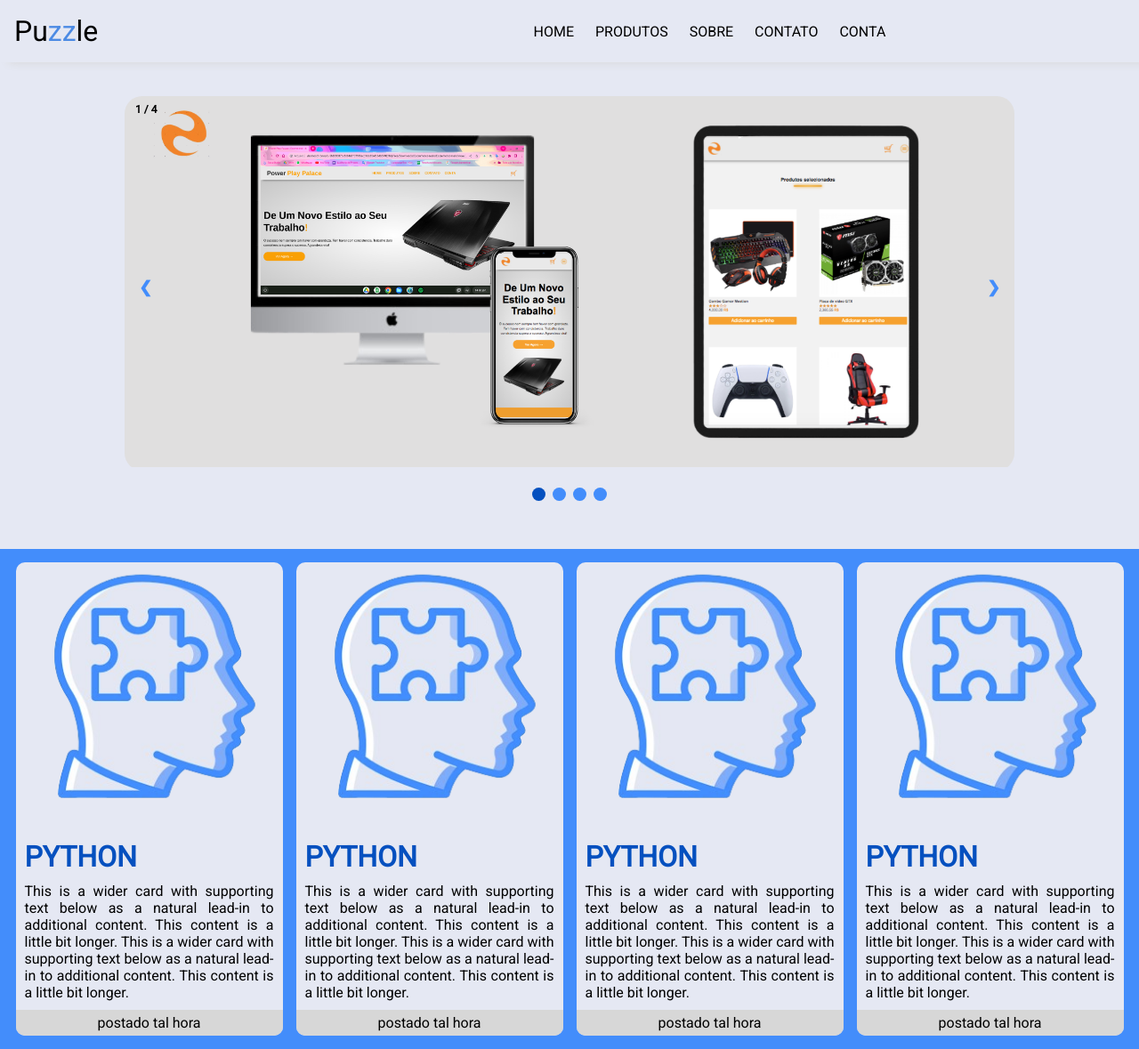
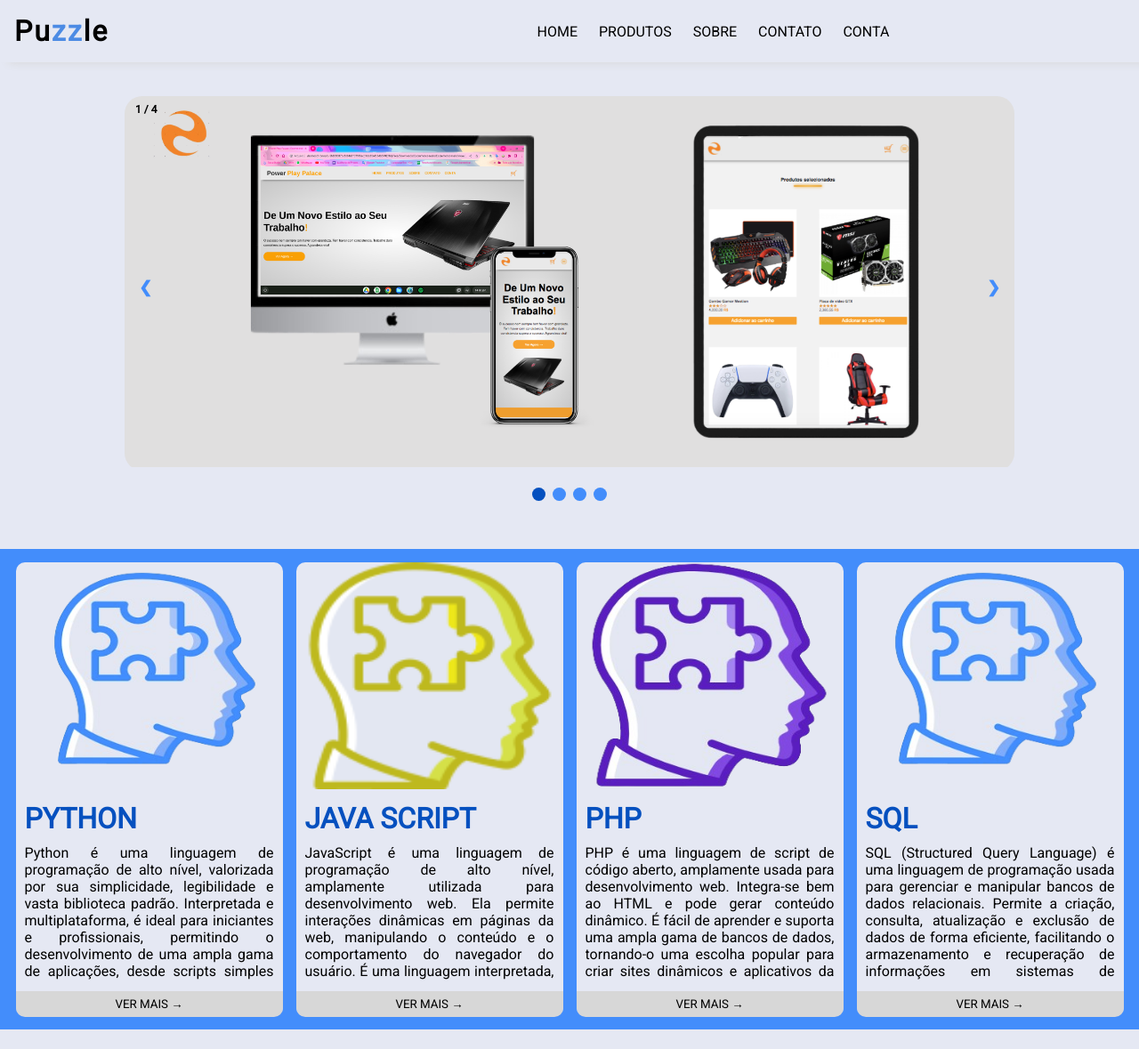
Before and after one commit to Kevenferraz39/Atividades-da-Faculdade, a PHP site: page / in a window 1280 px wide. Shown: the whole page at 89% size. After the commit the page ends 1157 px from the top, so only its background shows below. Run offline with PHP 8.4, Linux system fonts and the light colour scheme.

Commit message:
atualizacao

```diff
--- a/Atividade_de_extensao/Puzzle/view/css/home.css
+++ b/Atividade_de_extensao/Puzzle/view/css/home.css
@@ -13,6 +13,7 @@
     --teme-title:#0550bf;
     --teme-hover:#4C8BE4;
     --text:black;
+    --text2:rgb(255, 255, 255);
     --logo:black;
     --logoSpan:#4C8BE4;
     --body:#E5E8F3;
@@ -70,10 +71,14 @@ a{
     position: relative;
 }
 .logo{
+    font-weight: bolder;
+    letter-spacing: 2px;
     color: var(--logo);
 }
 .logo span{
- color:var(--logoSpan);
+    font-weight: bolder;
+    letter-spacing: 2px;
+    color:var(--logoSpan);
 }
 .logoFoto{
     width: 70px;
@@ -233,6 +238,7 @@ nav ul li:hover{
     from {opacity: .4}
     to {opacity: 1}
   }
+  /*cards*/
 
 .container-cards{
     margin-top: 50px;
@@ -245,18 +251,21 @@ nav ul li:hover{
     flex-wrap: wrap;
     gap: 10px;
 }
-.card{
+.card {
     width: 300px;
+    height: 510px;
     background-color: var(--body);
     border-radius: 10px;
 }
-.card img{
+
+.card img {
     width: 100%;
     height: 50%;
     margin-left: auto;
     margin-right: auto;
 }
-.card h1{
+
+.card h1 {
     color: var(--teme-title);
     text-align: left;
     font-weight: bolder;
@@ -264,17 +273,28 @@ nav ul li:hover{
     margin-bottom: 10px;
     margin-left: 10px;
 }
-.card p{
+
+.card p {
     color: var(--text);
     text-align: justify;
     margin-left: 10px;
     margin-right: 10px;
     margin-bottom: 10px;
+    max-height: 155px; /* Altura máxima para o elemento p */
+    overflow-y: auto; /* Adiciona scroll vertical quando o texto ultrapassa a altura máxima */
 }
-.card footer{
+
+.card button {
     background-color: var(--box-shadow);
     width: 100%;
     text-align: center;
-    padding: 5px;
-    border-radius:  0 0 10px 10px ;
+    padding: 7px;
+    border-radius: 0 0 10px 10px;
+    border: none;
 }
+.card button:hover{
+    background-color: var(--teme-hover);
+    color: var(--text2);
+    font-weight: bolder;
+}
+ /*cards*/
--- a/Atividade_de_extensao/Puzzle/view/index.html
+++ b/Atividade_de_extensao/Puzzle/view/index.html
@@ -52,36 +52,34 @@
     <div class="card">
       <img src="img/logo-2.png" alt="">
       <h1>PYTHON</h1>
-      <p>This is a wider card with supporting text below as a natural lead-in to additional content. This content is a little bit longer.
-        This is a wider card with supporting text below as a natural lead-in to additional content. This content is a little bit longer.
+      <p>Python é uma linguagem de programação de alto nível, valorizada por sua simplicidade, legibilidade e vasta biblioteca padrão. Interpretada e multiplataforma, é ideal para iniciantes e profissionais, permitindo o desenvolvimento de uma ampla gama de aplicações, desde scripts simples até projetos complexos. Sua comunidade ativa contribui para sua constante evolução.
       </p>
-      <footer>postado tal hora </footer>
+      <button>VER MAIS &rarr;</button>
+    </div>
+
+    <div class="card">
+      <img src="img/logo-3.png" alt="">
+      <h1>JAVA SCRIPT</h1>
+        <div class="texto">
+          <p>JavaScript é uma linguagem de programação de alto nível, amplamente utilizada para desenvolvimento web. Ela permite interações dinâmicas em páginas da web, manipulando o conteúdo e o comportamento do navegador do usuário. É uma linguagem interpretada, executada no lado do cliente, e possui uma sintaxe flexível e poderosa.
+          </p>
+      </div>
+      <button>VER MAIS &rarr;</button>
+    </div>
+    <div class="card">
+      <img src="img/logo-1.png" alt="">
+      <h1>PHP</h1>
+      <p>PHP é uma linguagem de script de código aberto, amplamente usada para desenvolvimento web. Integra-se bem ao HTML e pode gerar conteúdo dinâmico. É fácil de aprender e suporta uma ampla gama de bancos de dados, tornando-o uma escolha popular para criar sites dinâmicos e aplicativos da web.
+      </p>
+      <button>VER MAIS &rarr;</button>
     </div>
 
     <div class="card">
       <img src="img/logo-2.png" alt="">
-      <h1>PYTHON</h1>
-      <p>This is a wider card with supporting text below as a natural lead-in to additional content. This content is a little bit longer.
-        This is a wider card with supporting text below as a natural lead-in to additional content. This content is a little bit longer.
+      <h1>SQL</h1>
+      <p>SQL (Structured Query Language) é uma linguagem de programação usada para gerenciar e manipular bancos de dados relacionais. Permite a criação, consulta, atualização e exclusão de dados de forma eficiente, facilitando o armazenamento e recuperação de informações em sistemas de gerenciamento de banco de dados como MySQL, PostgreSQL e SQL Server.
       </p>
-      <footer>postado tal hora </footer>
-    </div>
-    <div class="card">
-      <img src="img/logo-2.png" alt="">
-      <h1>PYTHON</h1>
-      <p>This is a wider card with supporting text below as a natural lead-in to additional content. This content is a little bit longer.
-        This is a wider card with supporting text below as a natural lead-in to additional content. This content is a little bit longer.
-      </p>
-      <footer>postado tal hora </footer>
-    </div>
-
-    <div class="card">
-      <img src="img/logo-2.png" alt="">
-      <h1>PYTHON</h1>
-      <p>This is a wider card with supporting text below as a natural lead-in to additional content. This content is a little bit longer.
-        This is a wider card with supporting text below as a natural lead-in to additional content. This content is a little bit longer.
-      </p>
-      <footer>postado tal hora </footer>
+      <button>VER MAIS &rarr;</button>
     </div>
 
 
```
